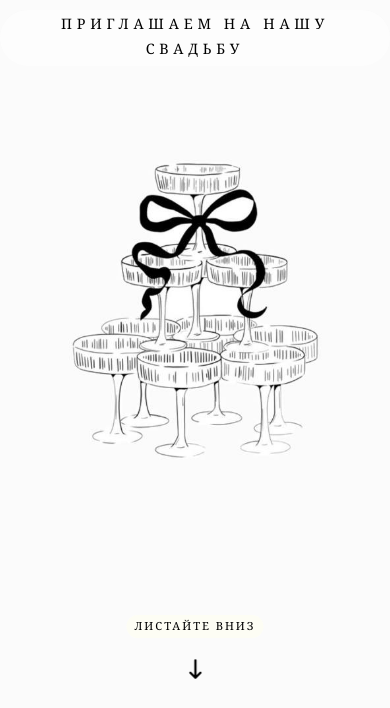
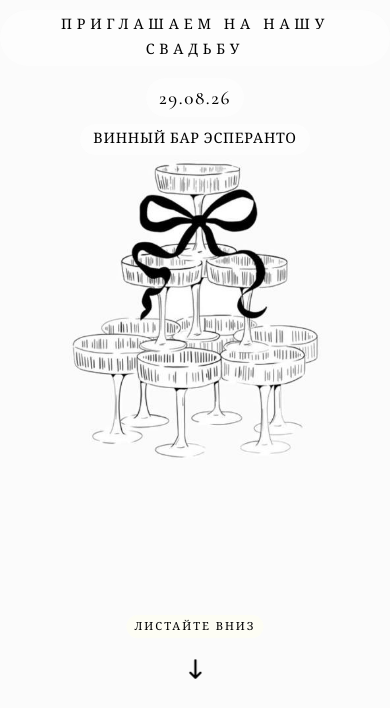
Before and after one commit to wedding-love/ilya-vlada, a plain HTML site: page index.html in a window 390 px wide. Shown: the part 136-844 px from the top of the page. Drawn offline with nearby package versions, Linux system fonts and the light colour scheme.

Commit message:
Update index.html

```diff
--- a/index.html
+++ b/index.html
@@ -1,4 +1,3 @@
-
 <!DOCTYPE html>
 <html lang="ru">
 <head>
@@ -51,18 +50,20 @@
         }
 
         .hero .names,
-        .hero .hero-sub {
+        .hero .hero-sub,
+        .hero .hero-date,
+        .hero .hero-place {
             position: relative;
             z-index: 2;
             color: #000000; /* Черный цвет текста */
             text-shadow: none; /* Убираем тень для четкости */
         }
 
-        /* Если фон окажется светлым — контраст обеспечен, но если фотография темная — добавим легкую подложку?
-           Поскольку клиент явно указал черный цвет, убираем затемнение, чтобы он был читаемым.
-           Для надежности на случай слишком светлого фона — легкая полупрозрачная подложка только под текст, но не нарушая требование.
-           Сделаем деликатно: добавим легкую белую подложку с прозрачностью, чтобы черный текст был виден всегда */
-        .hero .names, .hero .hero-sub {
+        /* Для читаемости на любом фоне — легкая полупрозрачная подложка под текстом */
+        .hero .names,
+        .hero .hero-sub,
+        .hero .hero-date,
+        .hero .hero-place {
             background: rgba(255, 255, 255, 0.55);
             display: inline-block;
             padding: 0.2rem 1rem;
@@ -71,7 +72,10 @@
         }
 
         @media (max-width: 640px) {
-            .hero .names, .hero .hero-sub {
+            .hero .names,
+            .hero .hero-sub,
+            .hero .hero-date,
+            .hero .hero-place {
                 padding: 0.2rem 0.8rem;
             }
         }
@@ -93,10 +97,26 @@
             margin-top: 0.25rem;
         }
 
+        .hero-date {
+            font-size: 1.4rem;
+            font-weight: 500;
+            letter-spacing: 0.08em;
+            margin-top: 0.8rem;
+        }
+
+        .hero-place {
+            font-size: 1rem;
+            font-weight: 400;
+            letter-spacing: 0.05em;
+            margin-top: 0.4rem;
+        }
+
         @media (max-width: 768px) {
             .hero { padding-top: 60px; }
             .names { font-size: 2.2rem; padding: 0 20px; }
             .hero-sub { font-size: 0.9rem; }
+            .hero-date { font-size: 1.2rem; }
+            .hero-place { font-size: 0.9rem; }
         }
 
         .scroll-down {
@@ -636,7 +656,9 @@
 
 <section class="hero" id="hero-section">
     <div class="names">ИЛЬЯ & ВЛАДА</div>
-    <div class="hero-sub">ПРИГЛАШАЕМ НА НАШУ СВАДЬБУ</div> <!-- исправленный текст -->
+    <div class="hero-sub">ПРИГЛАШАЕМ НА НАШУ СВАДЬБУ</div>
+    <div class="hero-date">29.08.26</div>
+    <div class="hero-place">ВИННЫЙ БАР ЭСПЕРАНТО</div>
     <div class="scroll-down" id="scrollArrow">
         <span>ЛИСТАЙТЕ ВНИЗ</span>
         <svg class="arrow-icon bounce-animation" viewBox="0 0 24 24">
```
